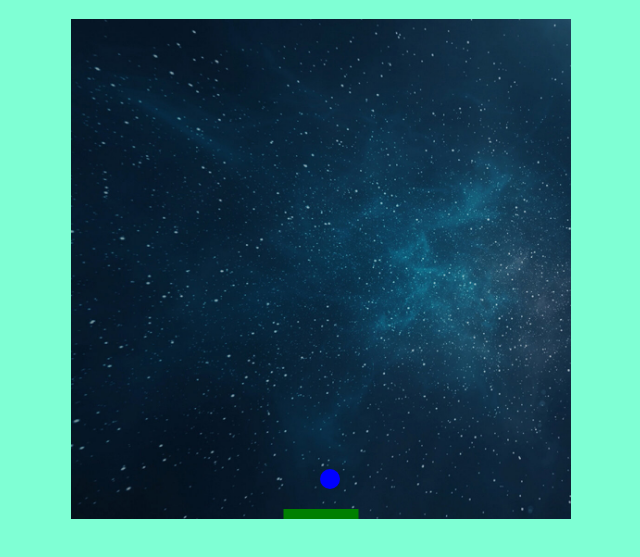
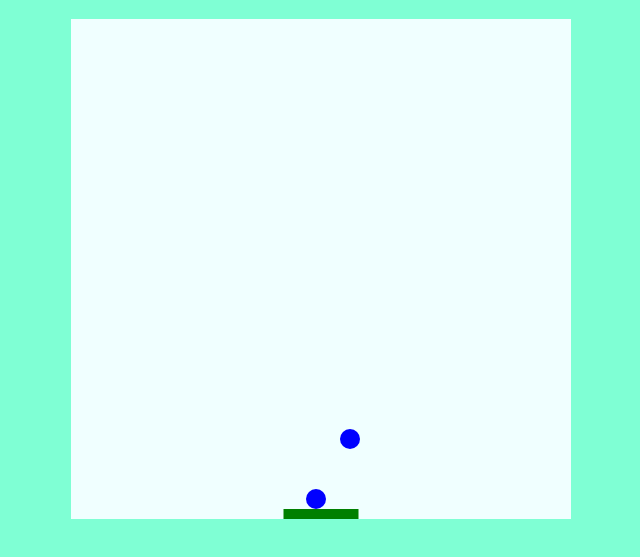
Before and after one commit to ElijahGun/breaker-game-SOLID-modular, a plain HTML site: page index.html in a window 1280 px wide. Shown: the part 61-618 px from the top of the page, without its empty margins (319-959 px from the left). Drawn offline with Linux system fonts and the light colour scheme.

Commit message:
wall bounce update

```diff
--- a/main.js
+++ b/main.js
@@ -1,9 +1,16 @@
 import * as ball from './modules/ball.js';
 import * as paddle from './modules/paddle.js';
-import { clear } from './modules/canvas.js';
+import { clear, canvas } from './modules/canvas.js';
+
+//=======================
+//development testing
+//=======================
+var testBall = ball.factory();
+testBall.y = canvas.height - (paddle.gamePaddle.height + testBall.radius);
 
 function runGame() {
     clear();
+    ball.draw(testBall);
     ball.draw(ball.gameBall);
     ball.moveHoriz(ball.gameBall);
     ball.moveVert(ball.gameBall);
--- a/modules/ball.js
+++ b/modules/ball.js
@@ -45,15 +45,15 @@ export function switchVert(ball) {
 }
 
 export function wallBounce(ball) {
-    if (ball.x + ball.radius > canvas.width || ball.x < 0) {
+    if (ball.x + ball.radius > canvas.width || ball.x < ball.radius) {
       switchHoriz(ball);
-    } else if (ball.y < 0 ) {
+    } else if (ball.y < ball.radius ) {
         switchVert(ball);
 }
 }
 
 export function paddleBounce(ball, paddle1, paddle2) {
-    if (ball.y > canvas.height - paddle1.height && ball.x > paddle1.x && ball.x < paddle1.x + paddle1.width ) {
+    if (ball.y > canvas.height - (paddle1.height + ball.radius) && ball.x > paddle1.x && ball.x < paddle1.x + paddle1.width ) {
         switchVert(ball);
     }
 }
--- a/style.css
+++ b/style.css
@@ -4,6 +4,7 @@ body {
 }
 
 canvas {
-    background-image: url('./img/space.jpg');
-    background-size: cover;
+    background-color: azure;
+    /* background-image: url('./img/space.jpg');
+    background-size: cover; */
 }
```
